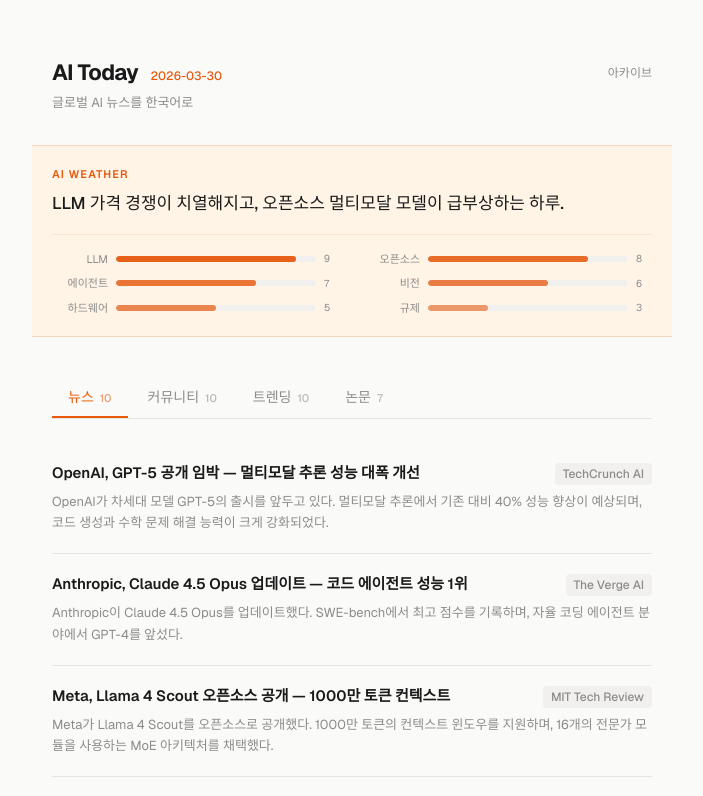
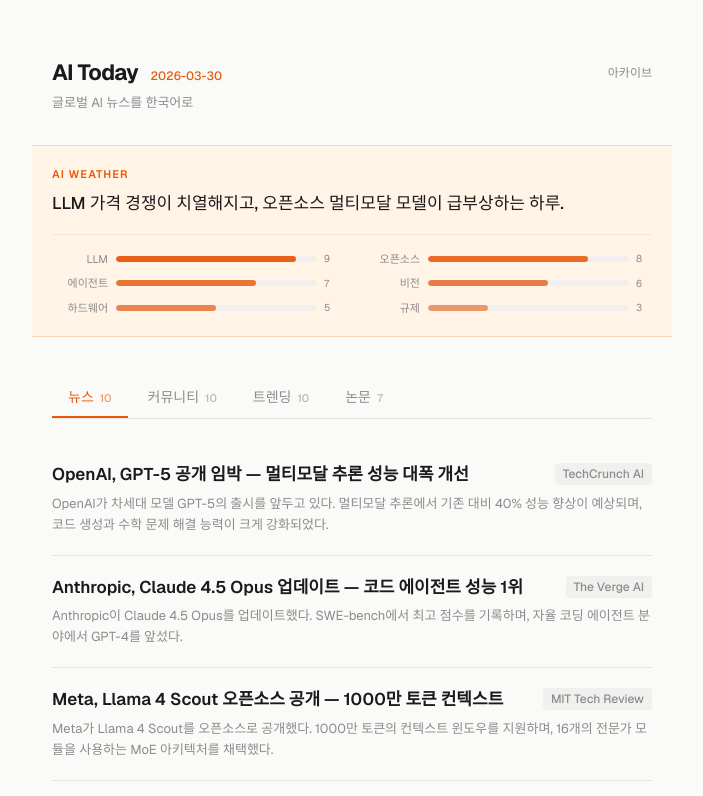
Before and after one commit to nohdaeyoung/aitoday, a Next.js app: page / in a window 1280 px wide. Shown: the top 796 px of the page, without its empty margins (288-991 px from the left). Built offline with nearby package versions, Linux system fonts and the light colour scheme.

Commit message:
style(design): FINDING-001 — increase headline font size from 15px to 17px

```diff
--- a/components/DigestCard.tsx
+++ b/components/DigestCard.tsx
@@ -18,7 +18,7 @@
       >
         <div className="shrink-0 mt-1 w-1 h-8 rounded-full bg-[var(--color-accent)] opacity-40 group-hover:opacity-100 transition-opacity" />
         <div className="min-w-0">
-          <h3 className="text-[15px] font-medium text-[var(--color-foreground)] leading-snug group-hover:text-[var(--color-accent)] transition-colors">
+          <h3 className="text-[17px] font-medium text-[var(--color-foreground)] leading-snug group-hover:text-[var(--color-accent)] transition-colors">
             {title}
           </h3>
           <p className="text-[13px] text-[var(--color-muted)] leading-relaxed mt-1 line-clamp-2">{summary}</p>
@@ -43,7 +43,7 @@
       className="block py-5 border-b border-[var(--color-border)] last:border-b-0 group"
     >
       <div className="flex items-start justify-between gap-3 mb-1.5">
-        <h3 className="text-[15px] font-semibold text-[var(--color-foreground)] leading-snug group-hover:text-[var(--color-accent)] transition-colors">
+        <h3 className="text-[17px] font-semibold text-[var(--color-foreground)] leading-snug group-hover:text-[var(--color-accent)] transition-colors">
           {title}
         </h3>
         <span className="shrink-0 text-[12px] px-2 py-0.5 rounded bg-[var(--color-surface)] text-[var(--color-muted)] font-medium">
@@ -74,7 +74,7 @@
     >
       <div className="min-w-0">
         <div className="flex items-center gap-2">
-          <h3 className="text-[14px] font-mono font-medium text-[var(--color-foreground)] group-hover:text-[var(--color-accent)] transition-colors truncate">
+          <h3 className="text-[15px] font-mono font-medium text-[var(--color-foreground)] group-hover:text-[var(--color-accent)] transition-colors truncate">
             {name}
           </h3>
           {language && (
--- a/components/DigestTabs.tsx
+++ b/components/DigestTabs.tsx
@@ -142,7 +142,7 @@
               rel="noopener noreferrer"
               className="block py-5 border-b border-[var(--color-border)] last:border-b-0 group"
             >
-              <h3 className="text-[15px] font-semibold text-[var(--color-foreground)] leading-snug group-hover:text-[var(--color-accent)] transition-colors">
+              <h3 className="text-[17px] font-semibold text-[var(--color-foreground)] leading-snug group-hover:text-[var(--color-accent)] transition-colors">
                 {item.title}
               </h3>
               {item.authors && (
```
